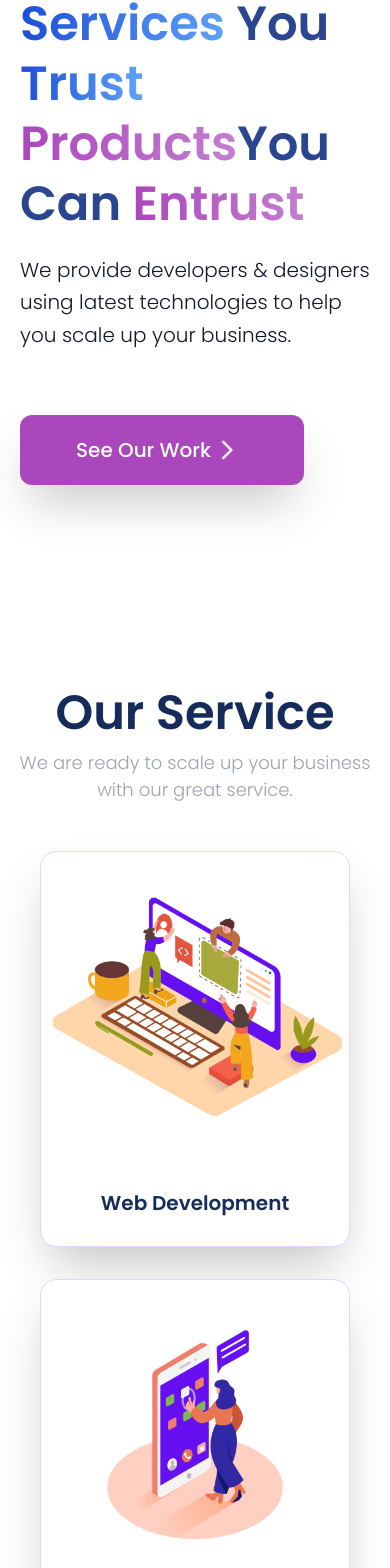
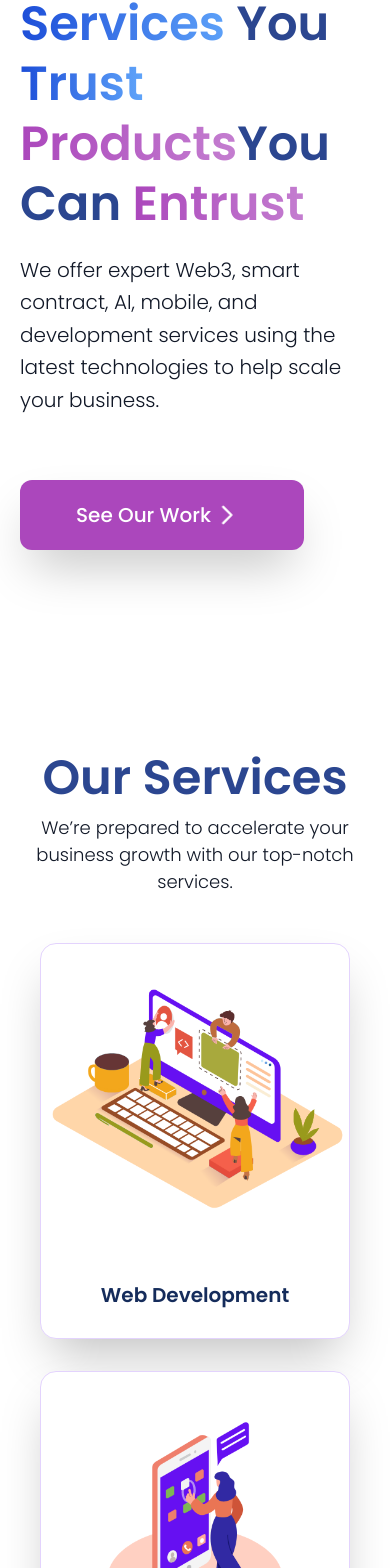
Before and after one commit to MDaniyalTariq/orbimatrix, a React (Create React App) app: page / in a window 390 px wide. Shown: the part 413-1981 px from the top of the page. Built offline with nearby package versions, Linux system fonts and the light colour scheme.

Commit message:
Paragraphs

```diff
--- a/src/parts/Hero.js
+++ b/src/parts/Hero.js
@@ -31,8 +31,8 @@ export default function Hero() {
         </h1>
 
         <p className="mb-16 text-xl font-light leading-relaxed dark:text-gray-400">
-          We provide developers & designers using latest technologies to help
-          you scale up your business.
+          We offer expert Web3, smart contract, AI, mobile, and development
+          services using the latest technologies to help scale your business.
         </p>
         <Fade direction="up" delay={500} triggerOnce>
           <Button
--- a/src/parts/Service.js
+++ b/src/parts/Service.js
@@ -1,36 +1,46 @@
+import React from "react";
 
-
-import React from 'react';
-
-import { Fade } from 'react-awesome-reveal';
+import { Fade } from "react-awesome-reveal";
 
 export default function Service({ data }) {
   return (
     <div className="">
-      <div className="container mx-auto pt-20 pb-28">
+      <div className="container pt-20 mx-auto pb-28">
         <Fade direction="right" triggerOnce>
-          <h1 className="text-5xl text-theme-blue text-center font-bold">Our Service</h1>
+          <h1 className="text-5xl font-bold text-center text-light-theme-blue">
+            Our Services
+          </h1>
         </Fade>
         <Fade direction="left" triggerOnce>
-          <p className="font-light text-lg text-gray-400 text-center mb-12">
-            We are ready to scale up your business with our great service.
+          <p className="mb-12 text-lg font-light text-center dark:text-gray-400">
+            We’re prepared to accelerate your business growth with our top-notch
+            services.
           </p>
         </Fade>
 
-        <div className="grid grid-rows-3 px-10 gap-8 sm:grid-cols-3 sm:grid-rows-1 sm:gap-6 xl:gap-16">
-          {
-            data.map((item, index) => (
-              // eslint-disable-next-line react/no-array-index-key
-              <Fade direction={item.animation} delay={500 * index} key={index} triggerOnce>
-                <div>
-                  <div className="bg-white group rounded-2xl shadow-2xl border border-light-theme-purple transform transition duration-500 hover:scale-105">
-                    <img src={item.imageUrl} alt="Service" className="w-full rounded-t-2xl" />
-                    <h2 className="text-theme-blue text-center text-xl py-7 rounded-b-2xl">{item.title}</h2>
-                  </div>
+        <div className="grid grid-rows-3 gap-8 px-10 sm:grid-cols-3 sm:grid-rows-1 sm:gap-6 xl:gap-16">
+          {data.map((item, index) => (
+            // eslint-disable-next-line react/no-array-index-key
+            <Fade
+              direction={item.animation}
+              delay={500 * index}
+              key={index}
+              triggerOnce
+            >
+              <div>
+                <div className="transition duration-500 transform bg-white border shadow-2xl group rounded-2xl border-light-theme-purple hover:scale-105">
+                  <img
+                    src={item.imageUrl}
+                    alt="Service"
+                    className="w-full rounded-t-2xl"
+                  />
+                  <h2 className="text-xl text-center text-theme-blue py-7 rounded-b-2xl">
+                    {item.title}
+                  </h2>
                 </div>
-              </Fade>
-            ))
-          }
+              </div>
+            </Fade>
+          ))}
         </div>
       </div>
     </div>
```
